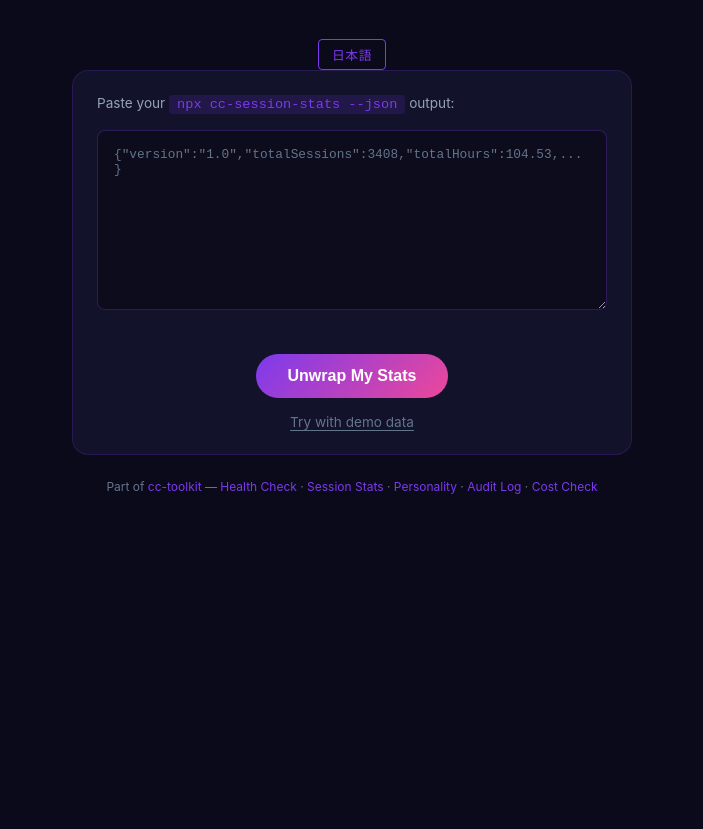
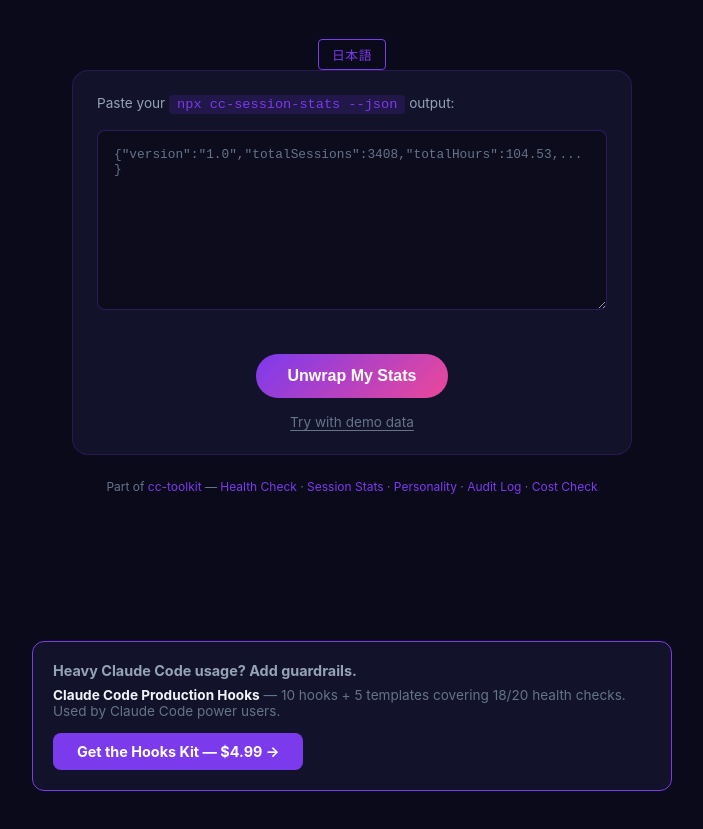
Before and after one commit to yurukusa/cc-wrapped, a plain HTML site: page index.html in a window 1280 px wide. Shown: the part 191-1020 px from the top of the page, without its empty margins (288-991 px from the left). Before the commit the page ends 800 px from the top, so only its background shows below. Drawn offline with Linux system fonts and the light colour scheme.

Commit message:
feat: add Ops Kit CTA for revenue funnel

```diff
--- a/index.html
+++ b/index.html
@@ -1315,5 +1315,16 @@
 }
 </script>
 
+<div style="max-width:680px; margin:32px auto 0; padding:0 20px 40px;">
+  <div style="background:#12122a; border:1px solid #7c3aed; border-radius:12px; padding:20px;">
+    <h3 style="font-size:0.9rem; color:#94a3b8; margin-bottom:8px;">Heavy Claude Code usage? Add guardrails.</h3>
+    <p style="font-size:0.85rem; color:#64748b; margin-bottom:14px;"><strong style="color:#f1f5f9;">Claude Code Production Hooks</strong> — 10 hooks + 5 templates covering 18/20 health checks. Used by Claude Code power users.</p>
+    <a href="https://yurukusa.gumroad.com/l/cc-codex-ops-kit" target="_blank"
+       style="display:inline-block; background:#7c3aed; color:#fff; padding:10px 24px; border-radius:8px; font-weight:700; text-decoration:none; font-size:0.9rem;">
+      Get the Hooks Kit — $4.99 →
+    </a>
+  </div>
+</div>
+
 </body>
 </html>
```
